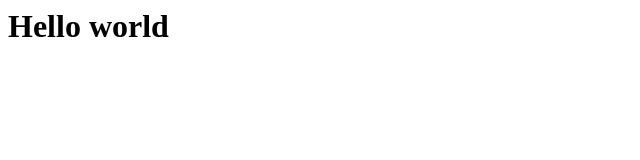
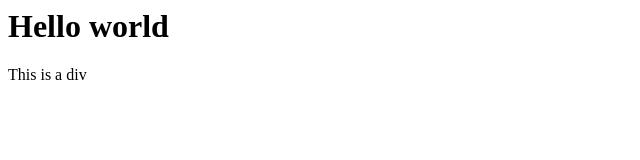
Before and after one commit to 5leep/learning, a plain HTML site: page index.html in a window 1280 px wide. Shown: the full height of the page, 0-640 px from the left. Drawn offline with Linux system fonts and the light colour scheme.

Commit message:
:tada: second commit

```diff
--- a/index.html
+++ b/index.html
@@ -1 +1,2 @@
 <h1>Hello world</h1>
+<div>This is a div</div>
```
Also changed, not shown: 1 other file.
